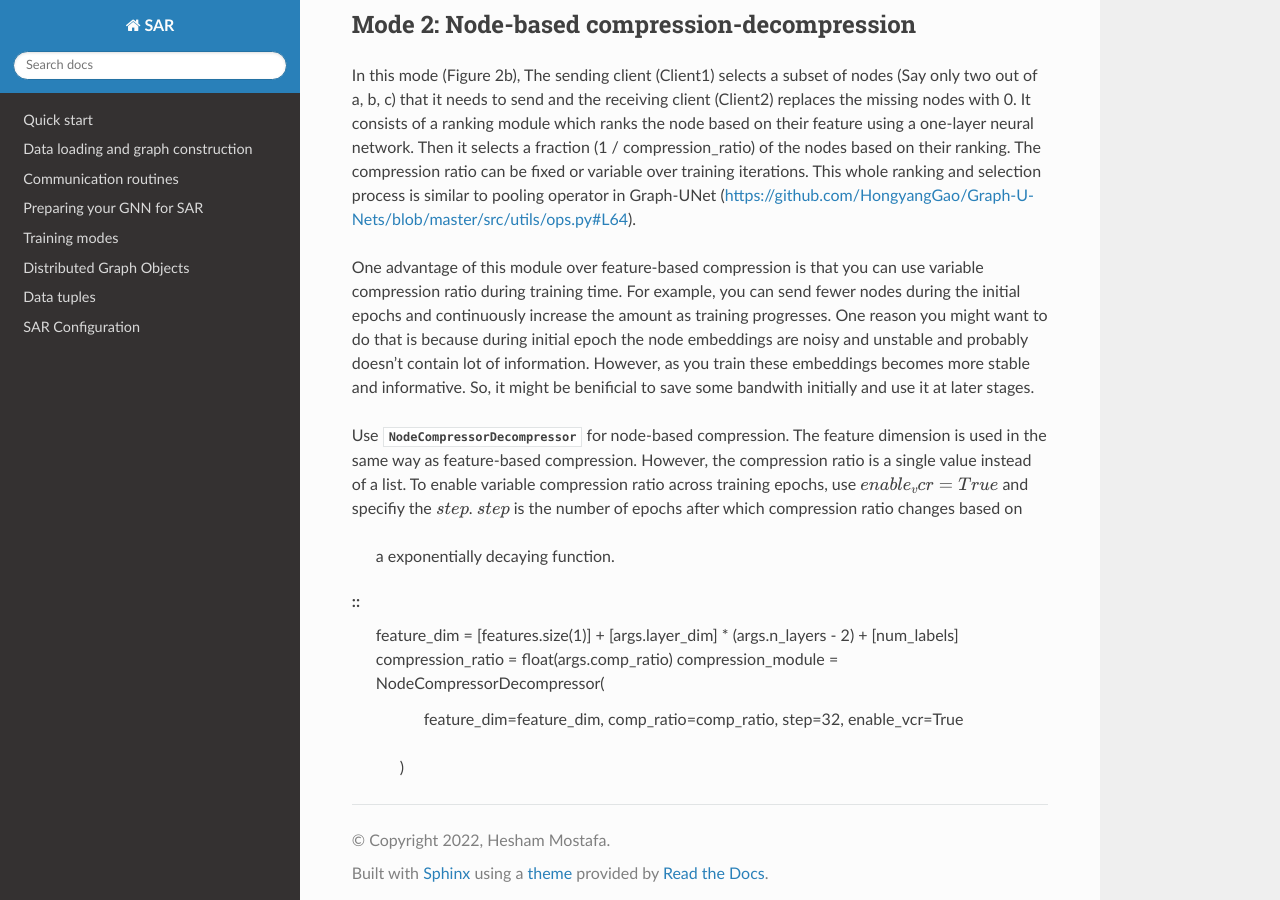
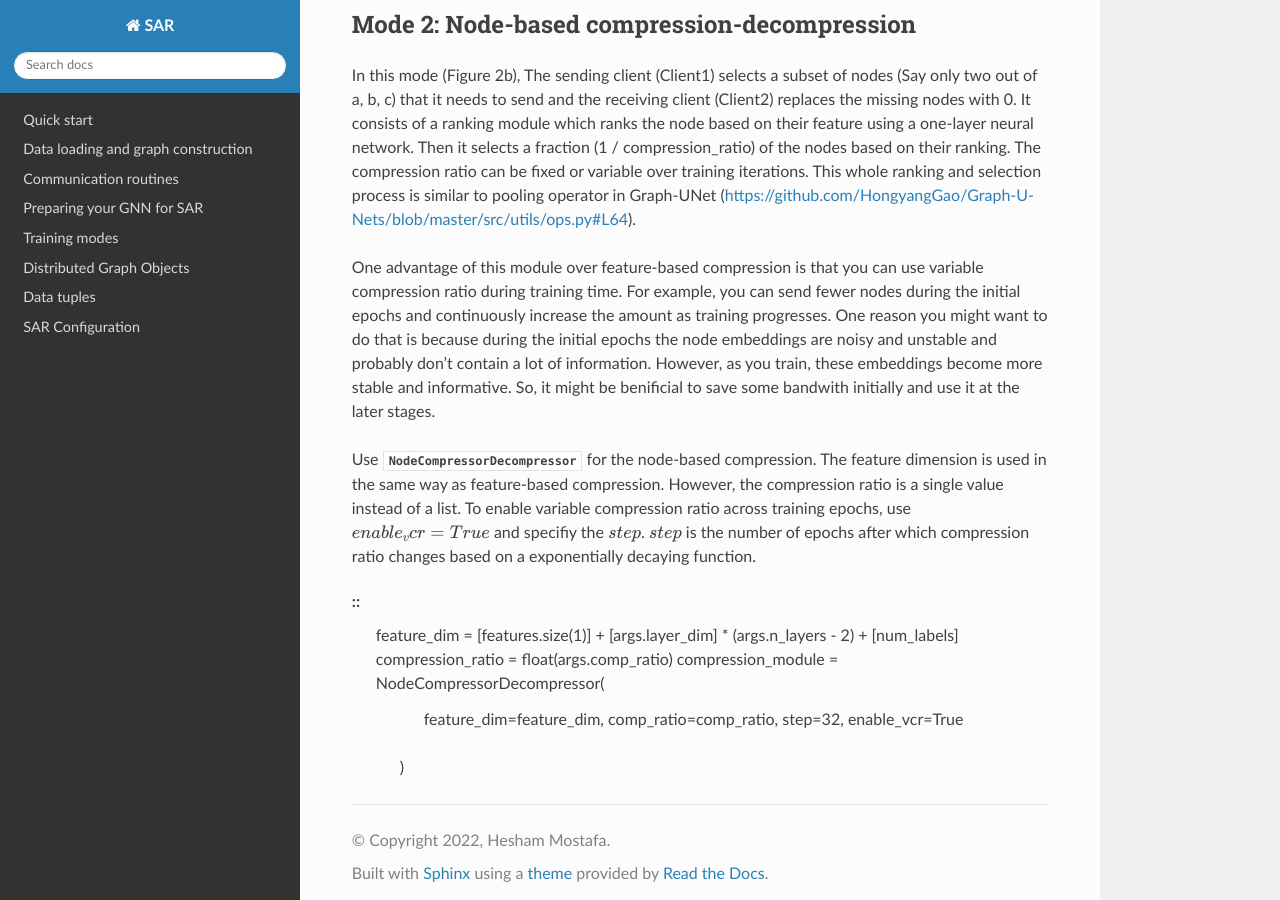
Before and after one commit to IntelLabs/SAR, a Sphinx documentation site: the page built from docs/source/sar_compression.rst, in a window 1280 px wide and 900 px high, scrolled down 1646 px. Built offline with Sphinx 7.4.7 and the Read the Docs theme 2.0.0, drawn with Linux system fonts in a browser that asks for light colours.

```diff
--- a/docs/source/sar_compression.rst
+++ b/docs/source/sar_compression.rst
@@ -71,16 +71,15 @@
 
 One advantage of this module over feature-based compression is that you can use variable compression ratio during
 training time. For example, you can send fewer nodes during the initial epochs and continuously increase the
-amount as training progresses. One reason you might want to do that is because during initial epoch the
-node embeddings are noisy and unstable and probably doesn't contain lot of information. However, as you train these
-embeddings becomes more stable and informative. So, it might be benificial to save some bandwith initially and use it
-at later stages.
+amount as training progresses. One reason you might want to do that is because during the initial epochs the
+node embeddings are noisy and unstable and probably don't contain a lot of information. However, as you train, these
+embeddings become more stable and informative. So, it might be benificial to save some bandwith initially and use it
+at the later stages.
 
-Use :class:`NodeCompressorDecompressor` for node-based compression. The feature dimension is
+Use :class:`NodeCompressorDecompressor` for the node-based compression. The feature dimension is
 used in the same way as feature-based compression. However, the compression ratio is a single value instead of a list.
 To enable variable compression ratio across training epochs, use :math:`enable_vcr=True`
-and specifiy the :math:`step`. :math:`step` is the number of epochs after which compression ratio changes based on
- a exponentially decaying function.
+and specifiy the :math:`step`. :math:`step` is the number of epochs after which compression ratio changes based on a exponentially decaying function.
 
 ::
     feature_dim = [features.size(1)] + [args.layer_dim] * (args.n_layers - 2) + [num_labels]
```
